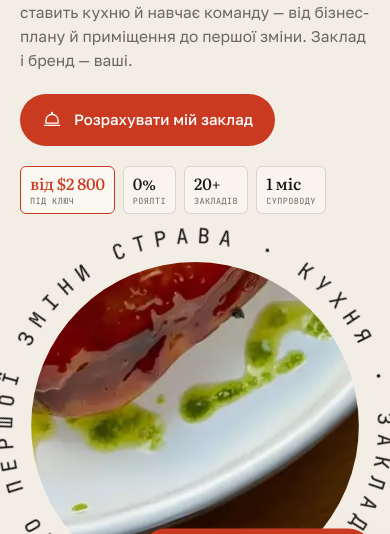
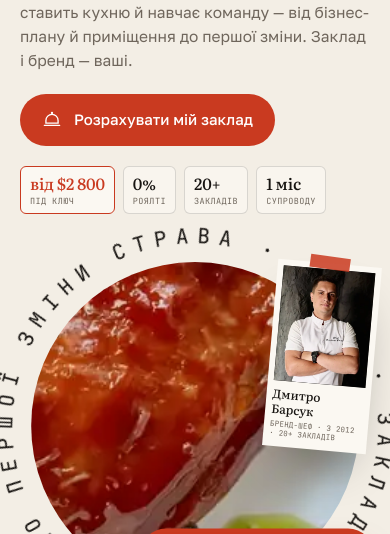
Before and after one commit to ss-sunrise/checklist, a plain HTML site: page pas/index.html in a window 390 px wide. Shown: the part 310-844 px from the top of the page. Drawn offline with Linux system fonts and the light colour scheme.

Commit message:
Pas: chef polaroid in hero, sharper mobile hero crop
Co-Authored-By: Claude Opus 5.5 <noreply@anthropic.com>
Claude-Session: https://claude.ai/code/session_01M4fNpHHp1XNMKnAnTTK1qt

```diff
--- a/pas/app.js
+++ b/pas/app.js
@@ -101,7 +101,7 @@ const CONFIG = {
       .from('.hero .label, .hero__p, .hero__cta, .hero__meta, .hero__facts', { opacity: 0, y: 24, duration: 1, ease: 'power3.out', stagger: 0.08 }, 0.25)
       .fromTo('#heroMedia', { '--k': 0 }, { '--k': 1, duration: 1.5, ease: 'expo.out' }, 0.1)
       .from('.hero__ring', { opacity: 0, rotate: -40, scale: .8, duration: 1.6, ease: 'expo.out' }, 0.3)
-      .from('.hero__badge', { opacity: 0, y: 30, duration: 1, ease: 'power3.out' }, 0.8)
+      .from('.hero__chef', { opacity: 0, y: 30, duration: 1, ease: 'power3.out' }, 0.8)
       .from('.stage--1 img', { scale: 1.4, duration: 2, ease: 'expo.out' }, 0.1);
   };
   const pre = $('.pre');
@@ -151,7 +151,7 @@ const CONFIG = {
       .fromTo(media, { '--r': g.r + 'px', '--x': g.x + '%', '--y': g.y + '%' }, { '--r': R + 'px', '--x': '50%', '--y': '50%', duration: 1, ease: 'power2.inOut' }, 0)
       .to('.hero__copy', { opacity: 0, y: -90, duration: .55, ease: 'power1.in' }, 0)
       .to('.hero__ring', { opacity: 0, scale: 1.6, duration: .5 }, 0)
-      .to('.hero__badge,.scrollhint', { opacity: 0, duration: .25 }, 0)
+      .to('.hero__chef,.scrollhint', { opacity: 0, duration: .25 }, 0)
       .fromTo('.stage--1 img', { scale: 1.15 }, { scale: 1, duration: 1.6 }, 0)
       .fromTo('.stage--1', { '--sh': 0 }, { '--sh': 1, duration: .7 }, .25)
       .to('.cap.c1', { opacity: 1, y: 0, duration: .35 }, .75)
--- a/pas/index.html
+++ b/pas/index.html
@@ -14,7 +14,7 @@
 <link rel="preload" href="fonts/golos.woff2" as="font" type="font/woff2" crossorigin>
 <link rel="preload" as="image" href="img/d-duck-m.webp" media="(max-width:860px)">
 <link rel="preload" as="image" href="img/d-duck.webp" media="(min-width:861px)">
-<link rel="stylesheet" href="style.css?v=6">
+<link rel="stylesheet" href="style.css?v=7">
 <script>document.documentElement.classList.replace('no-js','js');if(sessionStorage.getItem('pas-pre')||matchMedia('(prefers-reduced-motion: reduce)').matches)document.documentElement.classList.add('no-pre');</script>
 </head>
 <body>
@@ -79,7 +79,7 @@
     <div class="hero__ring" aria-hidden="true">
       <svg viewBox="0 0 200 200"><defs><path id="circ" d="M100,100 m-92,0 a92,92 0 1,1 184,0 a92,92 0 1,1 -184,0"/></defs><text><textPath href="#circ">страва · кухня · заклад · від техкарти до першої зміни · </textPath></text></svg>
     </div>
-    <div class="hero__badge"><img src="img/chef-m.webp" alt="" decoding="async"><div><b>Дмитро Барсук</b><span>бренд-шеф, автор меню</span></div></div>
+    <a href="#shef" class="hero__chef" aria-label="Про шефа Дмитра Барсука"><span class="hero__chef-ph"><img src="img/chef-m.webp" alt="Бренд-шеф Дмитро Барсук" decoding="async"></span><span class="hero__chef-t"><b>Дмитро Барсук</b><span>бренд-шеф · з 2012 · 20+ закладів</span></span></a>
 
     <div class="caps" aria-hidden="true">
       <div class="cap c1"><span class="mono">01 — страва</span><h3>Меню</h3><p>Меню й техкарти шеф складає сам — під ваш формат, гостя й бюджет.</p></div>
@@ -497,6 +497,6 @@
 <script src="js/gsap.min.js" defer></script>
 <script src="js/ScrollTrigger.min.js" defer></script>
 <script src="js/lenis.min.js" defer></script>
-<script src="app.js?v=6" defer></script>
+<script src="app.js?v=7" defer></script>
 </body>
 </html>
--- a/pas/style.css
+++ b/pas/style.css
@@ -575,3 +575,21 @@ h2 em,h1 em{font-style:italic;font-weight:400;color:var(--red)}
 .loss li.in .loss__x span,.reduce .loss__x span{background-size:100% 2.5px}
 @media(max-width:860px){.loss__x span{background-size:100% 2.5px}}
 .vs{margin:0 auto}
+
+/* v7 — chef card in hero */
+.hero__chef{position:absolute;z-index:6;left:calc(var(--x,73%) - var(--r0,19vmax)*1.18);top:calc(var(--y,52%) + var(--r0,19vmax)*.18);width:170px;background:var(--card);padding:10px 10px 12px;box-shadow:0 26px 50px -22px rgba(0,0,0,.45);transform:rotate(-4deg);transition:transform .5s var(--ease)}
+.hero__chef:hover{transform:rotate(-1deg) translateY(-4px)}
+.hero__chef::before{content:"";position:absolute;left:50%;top:-9px;width:54px;height:18px;margin-left:-27px;background:rgba(201,58,32,.85);transform:rotate(3deg)}
+.hero__chef-ph{display:block;aspect-ratio:4/5;overflow:hidden;background:var(--ink)}
+.hero__chef-ph img{width:100%;height:100%;object-fit:cover;object-position:50% 18%}
+.hero__chef-t{display:block;padding-top:10px;line-height:1.25}
+.hero__chef-t b{display:block;font-family:var(--serif);font-weight:500;font-size:17px}
+.hero__chef-t span{display:block;margin-top:3px;font-family:var(--mono);font-size:9.5px;letter-spacing:.06em;text-transform:uppercase;color:var(--muted)}
+@media(max-width:860px){
+  .hero__chef{width:104px;padding:6px 6px 8px;left:auto;right:calc(var(--pad) - 4px);top:calc(var(--y,70%) - var(--r0,190px)*1.18);transform:rotate(5deg)}
+  .hero__chef::before{width:40px;height:13px;margin-left:-20px;top:-7px}
+  .hero__chef-t{padding-top:6px}
+  .hero__chef-t b{font-size:12px}
+  .hero__chef-t span{font-size:7.5px;letter-spacing:.03em}
+  .stage--1 img{height:135%;object-position:60% 20%}
+}
```
